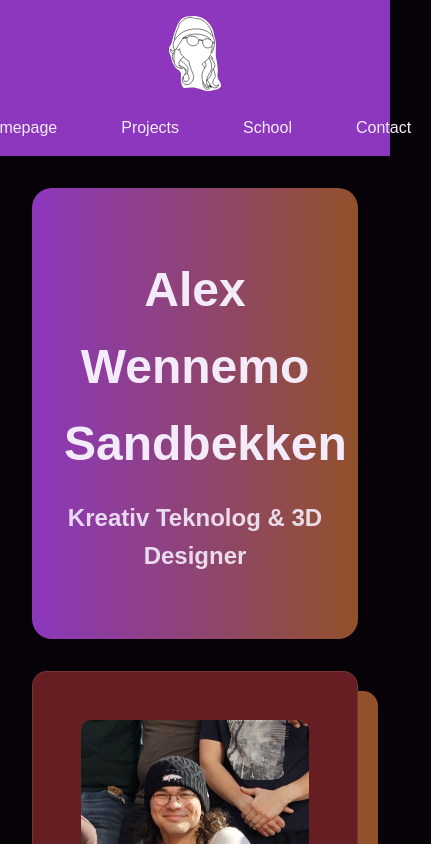
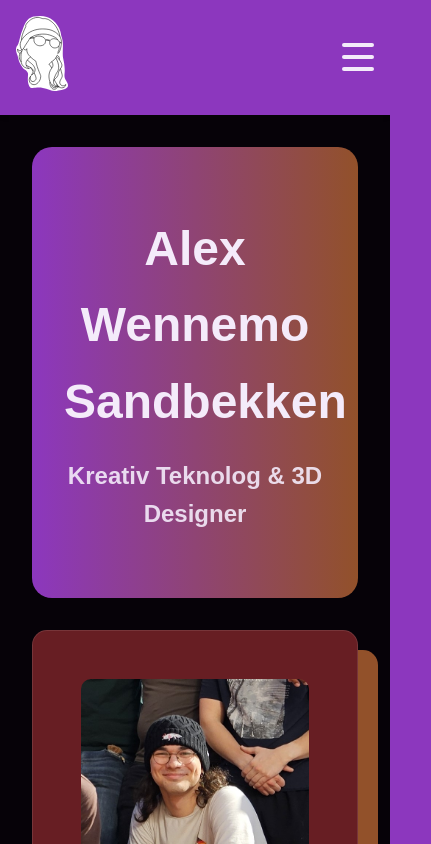
Before and after one commit to AlecPrime/AlecPrime.github.io, a plain HTML site: page index.html in a window 390 px wide. Shown: the top 844 px of the page, 431 px wide, since content can reach past the window. Drawn offline with Linux system fonts and the light colour scheme.

Commit message:
Added phone menu

```diff
--- a/assets/css/style.css
+++ b/assets/css/style.css
@@ -37,18 +37,27 @@
     box-sizing: border-box;
 }
 
-body {
+body, html {
     font-family: Arial, sans-serif;
     line-height: 1.6;
     background-color: var(--background);
     color: var(--text);
+    overflow-x: hidden;
+    width: 100%;
+    max-width: 100%;
 }
 
 .site-header {
-    width: 100%;
+    width: 100vw;
+    position: relative;
+    left: 50%;
+    right: 50%;
+    margin-left: -50vw;
+    margin-right: -50vw;
     background: var(--primary);
     box-shadow: 0 2px 5px rgba(0,0,0,0.1);
     z-index: 1000;
+    overflow: hidden;
 }
 
 .header-content {
@@ -199,25 +208,103 @@ body {
     font-size: 0.9em;
   }
 
+  .menu-toggle {
+    display: none;
+}
+
   /* Responsive adjustments */
-  @media (max-width: 768px) {
+@media (max-width: 768px) {
     .content-box {
-      flex-direction: column;
+        flex-direction: column;
     }
 
     .image-container {
-      max-width: 100%;
-      order: -1; /* Moves image above text on mobile */
+        max-width: 100%;
+        order: -1;
     }
 
     .header-content {
+        flex-direction: row;
+        padding: 1rem;
+        align-items: center;
+    }
+
+    .menu-toggle {
+        display: flex;
         flex-direction: column;
-        padding: 1rem 0;
+        justify-content: space-around;
+        width: 2rem;
+        height: 2rem;
+        background: transparent;
+        border: none;
+        cursor: pointer;
+        padding: 0;
+        z-index: 200;
+    }
+
+    .menu-toggle .hamburger {
+        width: 2rem;
+        height: 0.25rem;
+        background: var(--text);
+        border-radius: 10px;
+        transition: all 0.3s linear;
+        position: relative;
+        transform-origin: 1px;
+    }
+
+    .menu-toggle .hamburger:nth-child(2) {
+        margin: 0.25rem 0;
+    }
+
+    .menu-toggle.is-active .hamburger {
+        background: var(--text);
+    }
+
+    .menu-toggle.is-active .hamburger:nth-child(1) {
+        transform: rotate(45deg);
+    }
+
+    .menu-toggle.is-active .hamburger:nth-child(2) {
+        opacity: 0;
+    }
+
+    .menu-toggle.is-active .hamburger:nth-child(3) {
+        transform: rotate(-45deg);
+    }
+
+    .main-nav {
+        position: fixed;
+        top: 0;
+        left: 0;
+        width: 100%;
+        height: 100vh;
+        background: var(--primary);
+        transform: translateX(100%);
+        transition: transform 0.3s ease-in-out;
+        padding-top: 6rem;
+        z-index: 100;
+    }
+
+    .main-nav.nav-open {
+        transform: translateX(0);
+        visibility: visible;
     }
 
     .nav-list {
-        margin-top: 1rem;
-        gap: 1.5rem;
+        display: none;
+        flex-direction: column;
+        align-items: center;
+        gap: 2rem;
+        margin-top: 2rem;
+    }
+
+    .nav-link {
+        font-size: 1.5rem;
+        padding: 0.5rem 1rem;
+    }
+
+    .main-nav.nav-open .nav-list {
+        display: flex;
     }
 }
 
--- /dev/null
+++ b/assets/js/mobile-menu.js
@@ -0,0 +1,12 @@
+// Mobile menu functionality
+document.addEventListener('DOMContentLoaded', function() {
+    const menuToggle = document.querySelector('.menu-toggle');
+    const mainNav = document.querySelector('.main-nav');
+
+    menuToggle.addEventListener('click', function() {
+        const isExpanded = this.getAttribute('aria-expanded') === 'true';
+        this.setAttribute('aria-expanded', !isExpanded);
+        mainNav.classList.toggle('nav-open');
+        this.classList.toggle('is-active');
+    });
+});
--- a/index.html
+++ b/index.html
@@ -13,6 +13,11 @@
             <a href="/" class="logo-link">
                 <img src="/assets/images/ThickLineSilhouette.svg" alt="Site Logo" class="logo">
             </a>
+            <button class="menu-toggle" aria-label="Toggle navigation">
+                <span class="hamburger"></span>
+                <span class="hamburger"></span>
+                <span class="hamburger"></span>
+            </button>
             <nav class="main-nav">
                 <ul class="nav-list">
                     <li class="nav-item"><a href="/" class="nav-link">Homepage</a></li>
@@ -23,6 +28,7 @@
             </nav>
         </div>
     </header>
+    <script src="/assets/js/mobile-menu.js"></script>
     <main class="content">
 
 <div class="hero-section">
```
Also changed, not shown: contact/index.html (+6 -0 lines), projects/index.html (+6 -0 lines), projects/project1/index.html (+6 -0 lines), projects/project2/index.html (+6 -0 lines), projects/project3/index.html (+6 -0 lines), projects/project4/index.html (+6 -0 lines), school/index.html (+6 -0 lines).
